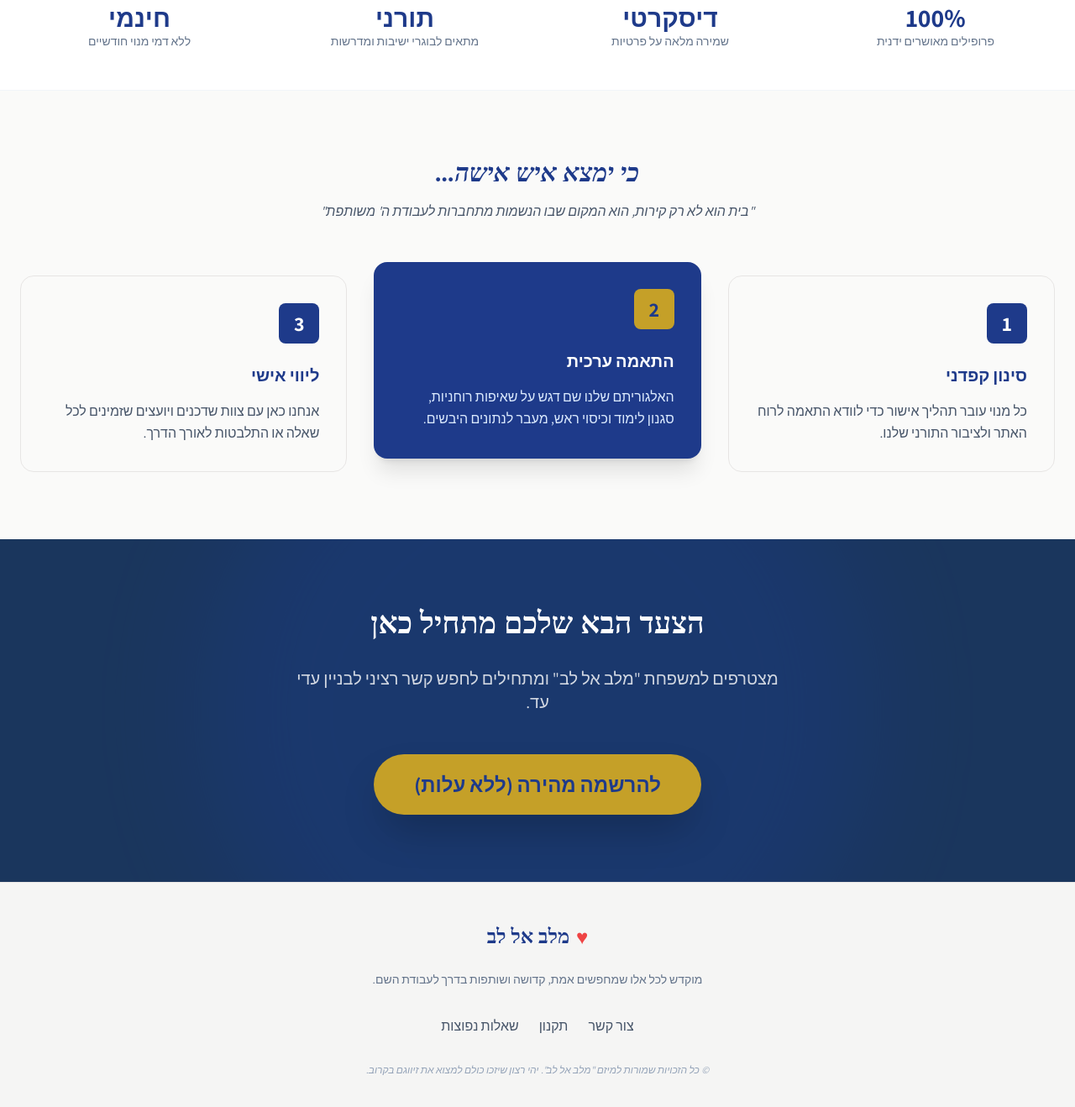
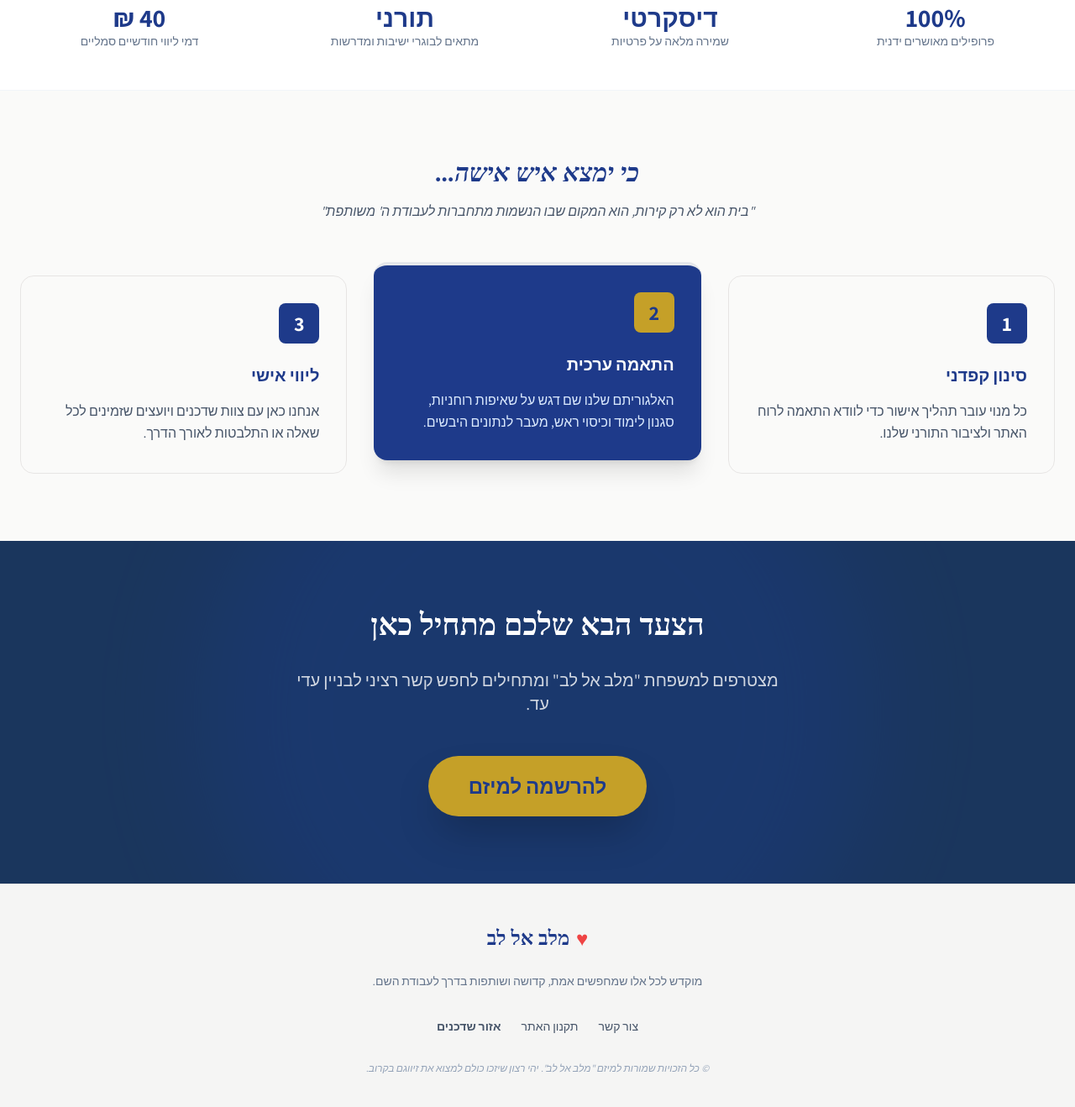
Before and after one commit to binyaminvoloch-coder/-.., a plain HTML site: page index.html in a window 1280 px wide. Shown: the part 706-2024 px from the top of the page at 84% size. Drawn offline with nearby package versions, Linux system fonts and the light colour scheme; a web font is replaced by a local one.

Commit message:
Enhance navigation and footer elements in index.html

```diff
--- a/index.html
+++ b/index.html
@@ -24,12 +24,12 @@
                 <span class="font-serif-hebrew text-blue-900 tracking-tight">מלב אל לב</span>
             </div>
             <nav class="hidden md:flex space-x-reverse space-x-8 font-medium text-blue-900/80">
-                <a href="index.html" class="hover:text-blue-900 transition">דף הבית</a>
+                <a href="index.html" class="hover:text-blue-900 transition border-b-2 border-blue-900 pb-1">דף הבית</a>
                 <a href="#about" class="hover:text-blue-900 transition">על המיזם</a>
                 <a href="matchmakers.html" class="hover:text-blue-900 transition">כניסת שדכנים</a>
             </nav>
             <div class="flex gap-4">
-                <a href="matchmakers.html" class="hidden sm:block px-5 py-2 text-sm font-bold text-blue-900 hover:text-blue-700 transition text-center self-center">התחברות</a>
+                <!-- השארנו רק את כפתור ההצטרפות כקריאה מרכזית לפעולה -->
                 <a href="about.html" class="px-6 py-2 text-sm font-bold bg-blue-900 text-white rounded-full shadow-md hover:bg-blue-800 transition transform hover:scale-105 text-center">הצטרפות חינם</a>
             </div>
         </div>
@@ -93,8 +93,8 @@
                     <div class="text-sm text-slate-500">מתאים לבוגרי ישיבות ומדרשות</div>
                 </div>
                 <div>
-                    <div class="text-3xl font-bold text-blue-900">חינמי</div>
-                    <div class="text-sm text-slate-500">ללא דמי מנוי חודשיים</div>
+                    <div class="text-3xl font-bold text-blue-900">40 ₪</div>
+                    <div class="text-sm text-slate-500">דמי ליווי חודשיים סמליים</div>
                 </div>
             </div>
         </div>
@@ -113,7 +113,7 @@
                 <h3 class="text-xl font-bold mb-4 text-blue-900">סינון קפדני</h3>
                 <p class="text-slate-600 leading-relaxed">כל מנוי עובר תהליך אישור כדי לוודא התאמה לרוח האתר ולציבור התורני שלנו.</p>
             </div>
-            <div class="p-8 bg-blue-900 rounded-2xl shadow-xl transform md:-translate-y-4">
+            <div class="p-8 bg-blue-900 rounded-2xl shadow-xl transform md:-translate-y-4 border-t-4 border-gold">
                 <div class="w-12 h-12 bg-gold text-blue-900 rounded-lg flex items-center justify-center mb-6 text-2xl font-bold">2</div>
                 <h3 class="text-xl font-bold mb-4 text-white">התאמה ערכית</h3>
                 <p class="text-blue-100 leading-relaxed">האלגוריתם שלנו שם דגש על שאיפות רוחניות, סגנון לימוד וכיסוי ראש, מעבר לנתונים היבשים.</p>
@@ -132,7 +132,7 @@
             <h2 class="text-4xl font-bold mb-8 font-serif-hebrew">הצעד הבא שלכם מתחיל כאן</h2>
             <p class="text-xl mb-12 opacity-80 max-w-xl mx-auto">מצטרפים למשפחת "מלב אל לב" ומתחילים לחפש קשר רציני לבניין עדי עד.</p>
             <a href="about.html" class="inline-block px-12 py-5 bg-gold text-blue-900 text-2xl font-bold rounded-full hover:bg-yellow-500 transition shadow-2xl transform hover:scale-105">
-                להרשמה מהירה (ללא עלות)
+                להרשמה למיזם
             </a>
         </div>
         <div class="absolute top-1/2 left-1/2 transform -translate-x-1/2 -translate-y-1/2 w-[800px] h-[800px] bg-blue-800 rounded-full opacity-20 blur-3xl"></div>
@@ -149,9 +149,9 @@
                 מוקדש לכל אלו שמחפשים אמת, קדושה ושותפות בדרך לעבודת השם.
             </p>
             <div class="flex justify-center gap-6 text-slate-600 font-medium mb-8">
-                <a href="#" class="hover:text-blue-900">צור קשר</a>
-                <a href="#" class="hover:text-blue-900">תקנון</a>
-                <a href="#" class="hover:text-blue-900">שאלות נפוצות</a>
+                <a href="#" class="hover:text-blue-900 text-sm">צור קשר</a>
+                <a href="#" class="hover:text-blue-900 text-sm">תקנון האתר</a>
+                <a href="matchmakers.html" class="hover:text-blue-900 text-sm font-bold">אזור שדכנים</a>
             </div>
             <p class="text-slate-400 text-xs italic">© כל הזכויות שמורות למיזם "מלב אל לב". יהי רצון שיזכו כולם למצוא את זיווגם בקרוב.</p>
         </div>
```
